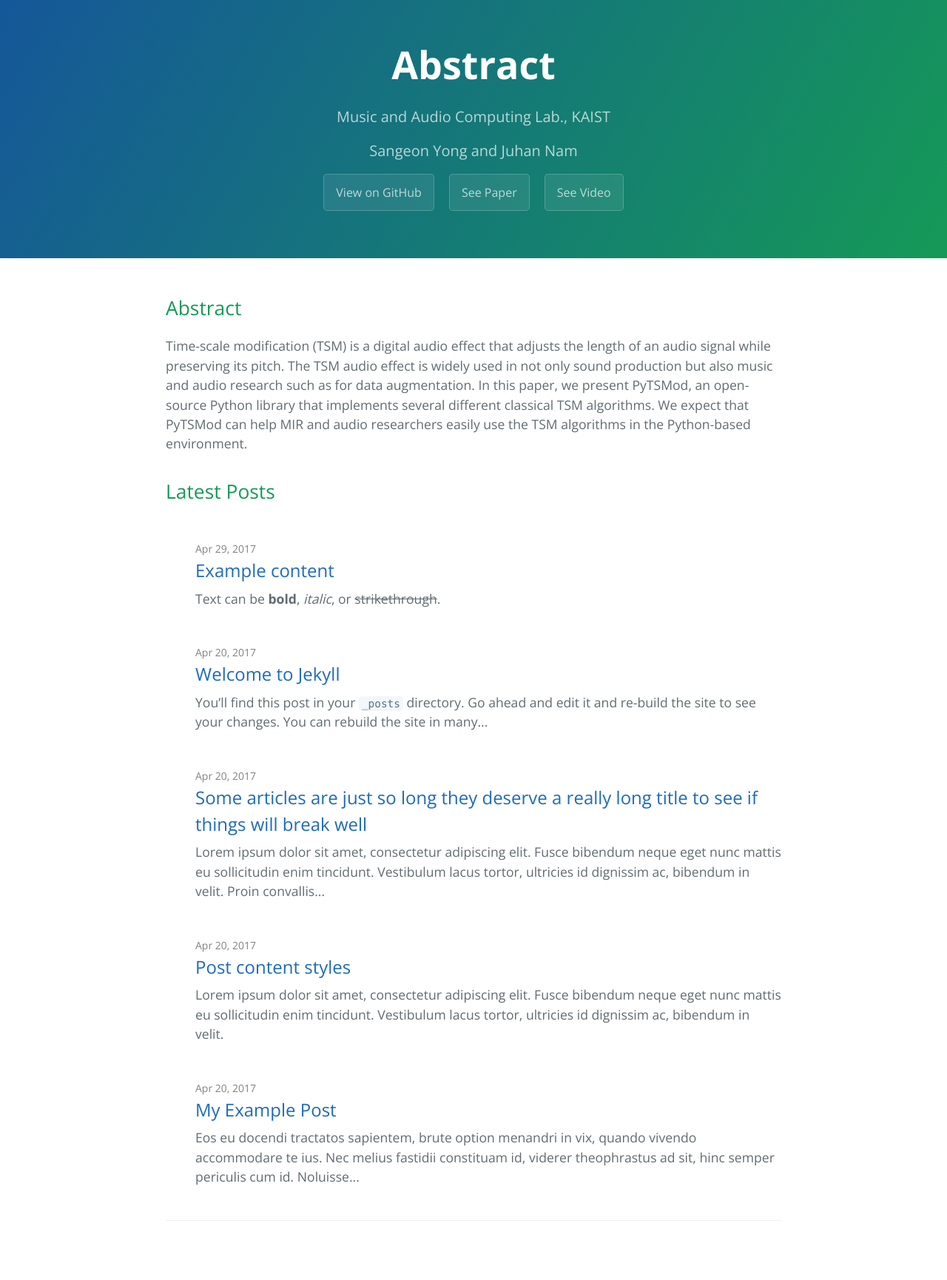
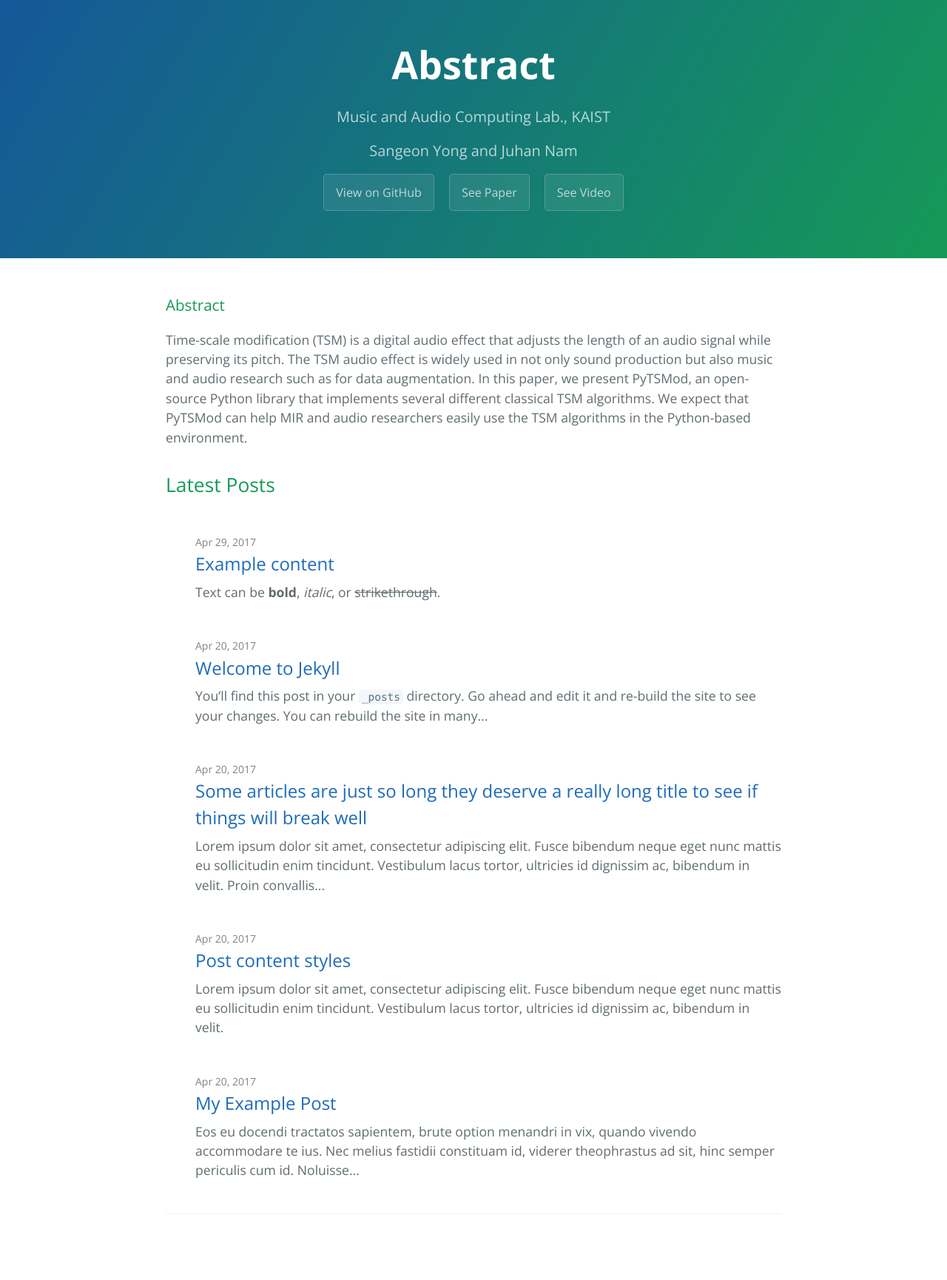
Before and after one commit to seyong92/PyTSMod-ISMIR2020LBD, a Jekyll site: the page built from index.md, in a window 1280 px wide. Shown: the whole page at 74% size. Built offline with Jekyll 4.4.1, drawn with Linux system fonts in a browser that asks for light colours; the repository's description, which GitHub fills in, is left out; our own code applies the rules of GitHub Pages for plain Markdown files.

```diff
--- a/index.md
+++ b/index.md
@@ -8,6 +8,6 @@
 layout: home
 ---
 
-## Abstract
+### Abstract
 
 Time-scale modification (TSM) is a digital audio effect that adjusts the length of an audio signal while preserving its pitch. The TSM audio effect is widely used in not only sound production but also music and audio research such as for data augmentation. In this paper, we present PyTSMod, an open-source Python library that implements several different classical TSM algorithms. We expect that PyTSMod can help MIR and audio researchers easily use the TSM algorithms in the Python-based environment.
```
